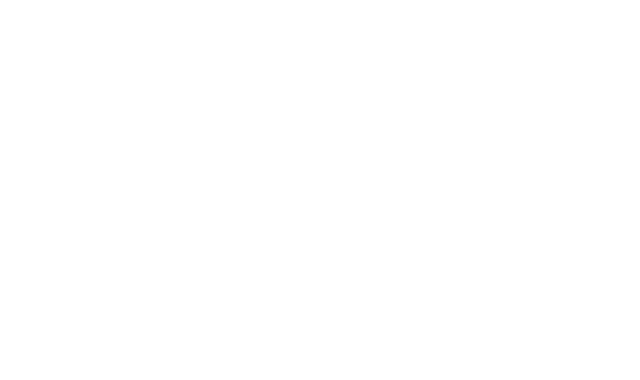
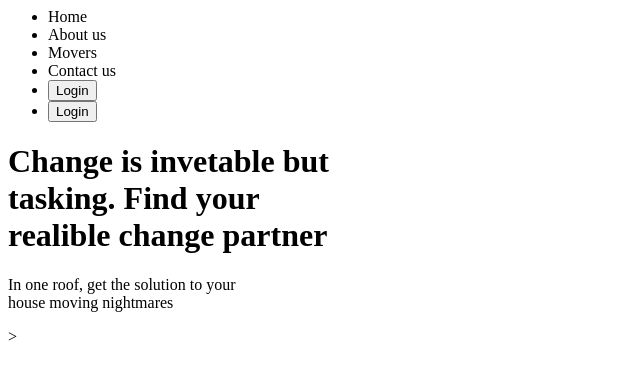
Before and after one commit to katampoi/week-2-IP, a plain HTML site: page index.html in a window 1280 px wide. Shown: the whole page, without its empty margins (0-640 px from the left). Drawn offline with Linux system fonts and the light colour scheme.

Commit message:
html struccture for the header section

```diff
--- a/index.html
+++ b/index.html
@@ -6,7 +6,31 @@
     <title>movers logistics</title>
     <link rel="stylesheet" href="assets/css/index.css">
 </head
+<section class="nav">
+    <div>
+        <nav>
+          <div>
+            <ul class="list">
+                <li>Home</li>
+                <li>About us</li>
+                <li>Movers</li>
+                <li>Contact us</li>
+                <li> <button>Login</button> </li>
+                <li> <button>Login</button>  </li>
+            </ul>
+          </div>
 
+        </nav>
+    </div>
+    <div>
+
+        <div><p> <h1>Change is invetable but <br> tasking. Find your <br> realible change partner</h1> </p></div>
+        <div><p>In one roof, get the solution to your <br> house moving nightmares</p></div>
+    </div>
+
+
+
+</section>
 >
 <body>
 
```
